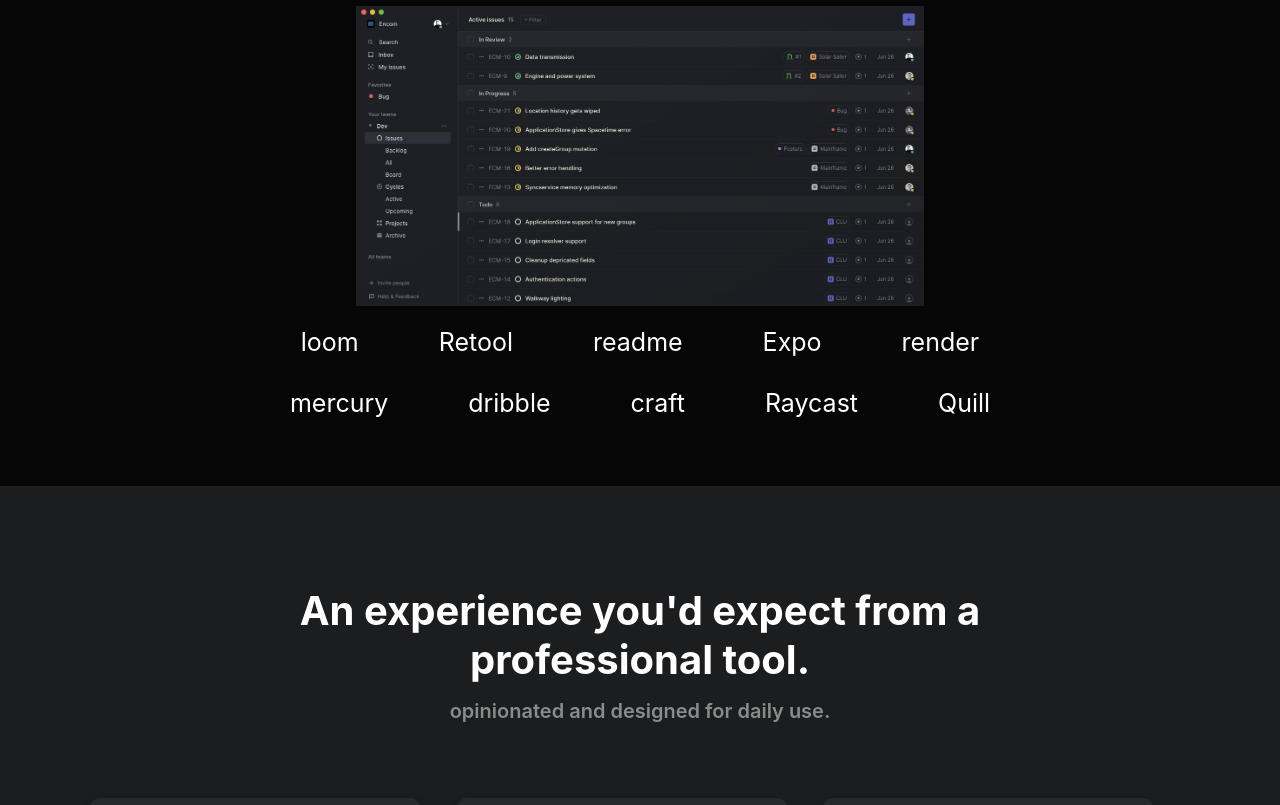
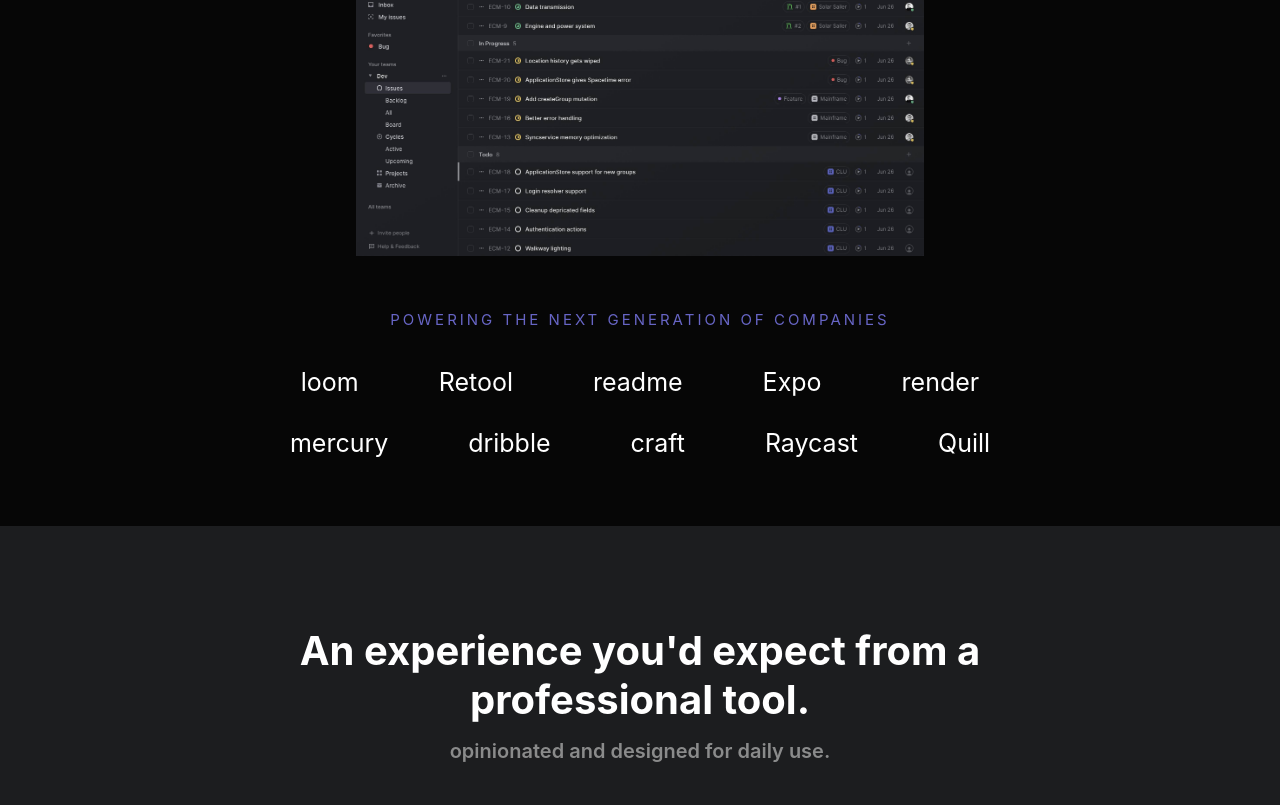
Before and after one commit to lucy922/linear-app-landing-page, a React (Create React App) app: page / in a window 1280 px wide. Shown: the part 667-1472 px from the top of the page. Built offline with nearby package versions, Linux system fonts and the light colour scheme.

Commit message:
fixed bug

```diff
--- a/src/components/Main.css
+++ b/src/components/Main.css
@@ -81,7 +81,7 @@
 
 @keyframes content{
   0%{top: -50px;}
-  100%{top: 100px;}
+  100%{top: 50px;}
 }
 
 .styledcontent>:not(:first-child) {
@@ -151,7 +151,7 @@
 }
 
 .logos {
-  margin-top: 35px;
+  margin-top: 75px;
   margin-bottom: 50px;
   max-width: 1400px;
 }
```
